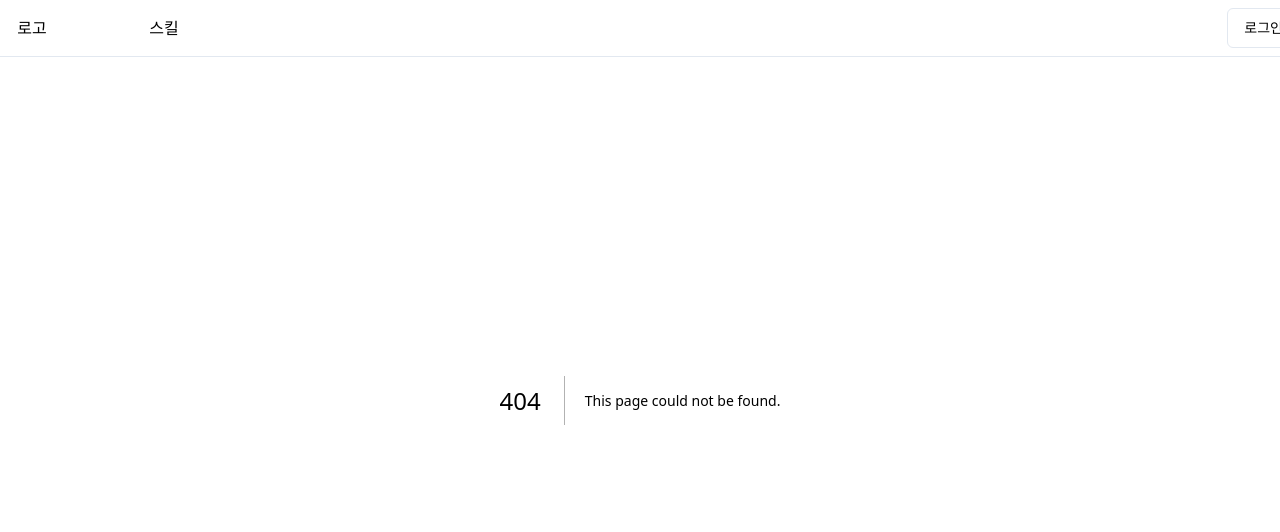
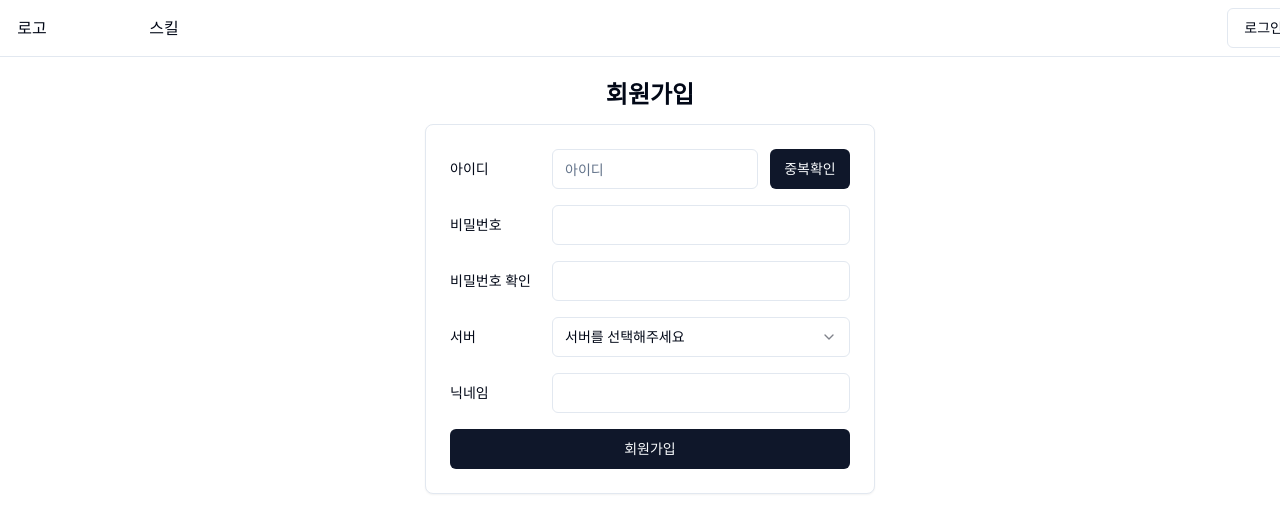
Before and after one commit to audrhks29/mabi-auction, a Next.js app: page /signup in a window 1280 px wide. Before the commit this address had no page. Shown: the top 532 px of the page. Built offline with nearby package versions, Linux system fonts and the light colour scheme.

Commit message:
Feat: 회원가입 페이지 추가

```diff
--- a/package.json
+++ b/package.json
@@ -26,6 +26,7 @@
     "next": "14.2.3",
     "react": "^18",
     "react-dom": "^18",
+    "react-hook-form": "^7.51.5",
     "tailwind-merge": "^2.3.0",
     "tailwindcss-animate": "^1.0.7"
   },
--- /dev/null
+++ b/src/app/signup/page.tsx
@@ -0,0 +1,76 @@
+"use client";
+
+import { Button } from "@/components/ui/button";
+import { Card, CardContent } from "@/components/ui/card";
+import { Input } from "@/components/ui/input";
+import { Label } from "@/components/ui/label";
+
+import { Select, SelectContent, SelectGroup, SelectItem, SelectTrigger, SelectValue } from "@/components/ui/select";
+import { useForm } from "react-hook-form";
+export default function SignupPage() {
+  const { handleSubmit, control, register, setValue } = useForm();
+
+  const onSubmit = data => {
+    console.log(data);
+  };
+
+  return (
+    <main className="inner grid gap-3">
+      <h2 className="text-center text-[24px] font-bold">회원가입</h2>
+
+      <form onSubmit={onSubmit}>
+        <Card className="m-auto w-[450px]">
+          <CardContent className="p-6">
+            <div className="grid gap-4">
+              <div className="grid grid-cols-[90px_1fr_80px] items-center gap-3">
+                <Label htmlFor="user_id">아이디</Label>
+                <Input id="user_id" {...register("user_id", { required: true })} type="text" placeholder="아이디" />
+                <Button type="button">중복확인</Button>
+              </div>
+
+              <div className="grid grid-cols-[90px_1fr] items-center gap-3">
+                <Label htmlFor="user_password">비밀번호</Label>
+                <Input id="user_password" {...register("user_password", { required: true })} type="password" />
+              </div>
+
+              <div className="grid grid-cols-[90px_1fr] items-center gap-3">
+                <Label htmlFor="user_password_confirm">비밀번호 확인</Label>
+                <Input
+                  id="user_password_confirm"
+                  {...register("user_password_confirm", { required: true })}
+                  type="password"
+                />
+              </div>
+
+              <div className="grid grid-cols-[90px_1fr] items-center gap-3">
+                <Label htmlFor="user_server">서버</Label>
+                <Select onValueChange={value => setValue("user_server", value)}>
+                  <SelectTrigger>
+                    <SelectValue placeholder="서버를 선택해주세요" />
+                  </SelectTrigger>
+                  <SelectContent>
+                    <SelectGroup>
+                      <SelectItem value="류트">류트</SelectItem>
+                      <SelectItem value="만돌린">만돌린</SelectItem>
+                      <SelectItem value="하프">하프</SelectItem>
+                      <SelectItem value="울프">울프</SelectItem>
+                    </SelectGroup>
+                  </SelectContent>
+                </Select>
+              </div>
+
+              <div className="grid grid-cols-[90px_1fr] items-center gap-3">
+                <Label htmlFor="user_nickName">닉네임</Label>
+                <Input id="user_nickName" {...register("user_nickName", { required: true })} type="text" />
+              </div>
+
+              <Button type="submit" className="w-full">
+                회원가입
+              </Button>
+            </div>
+          </CardContent>
+        </Card>
+      </form>
+    </main>
+  );
+}
```
Also changed, not shown: 1 other file (tests, documents, lock files or other folders).
